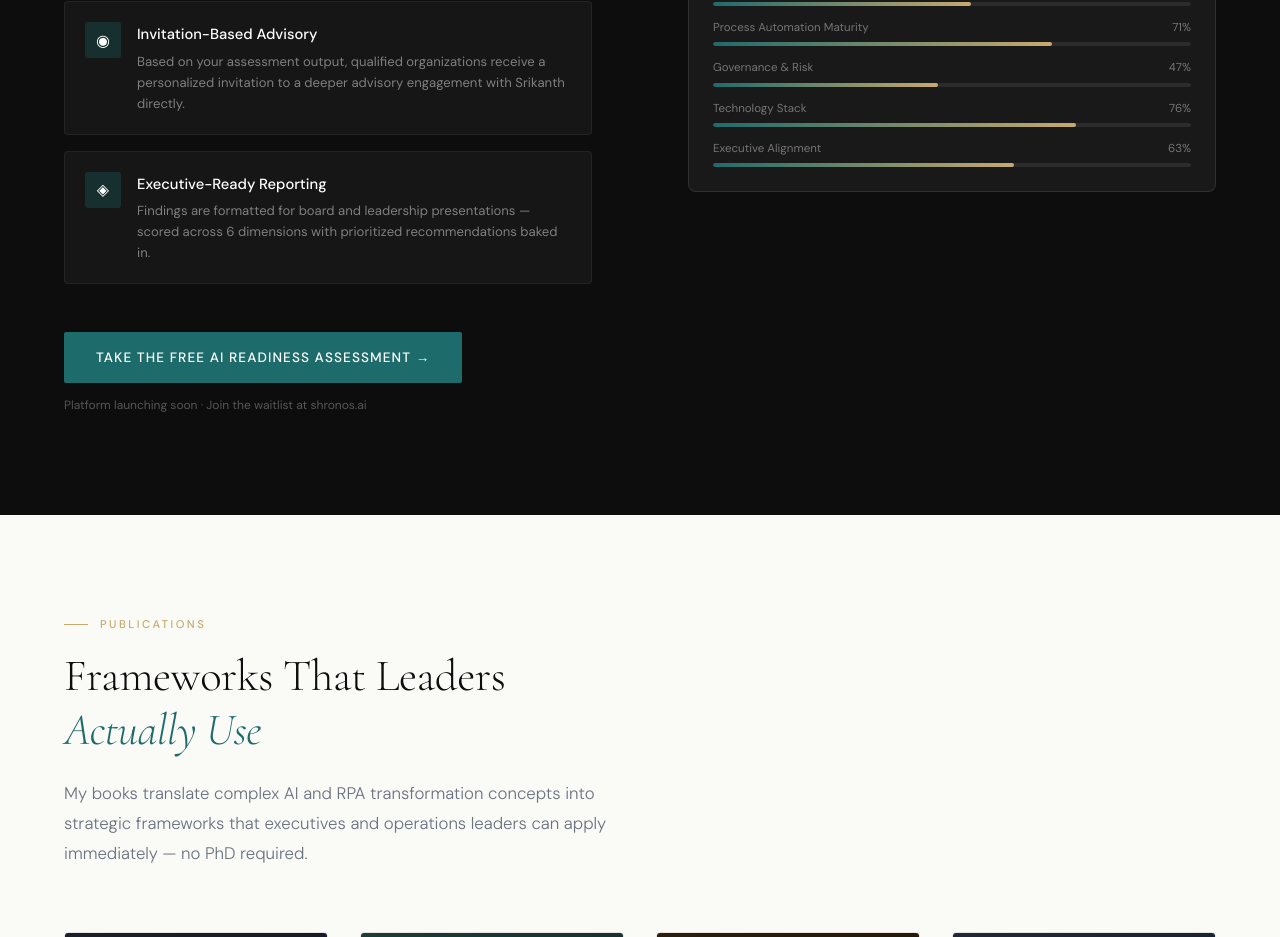
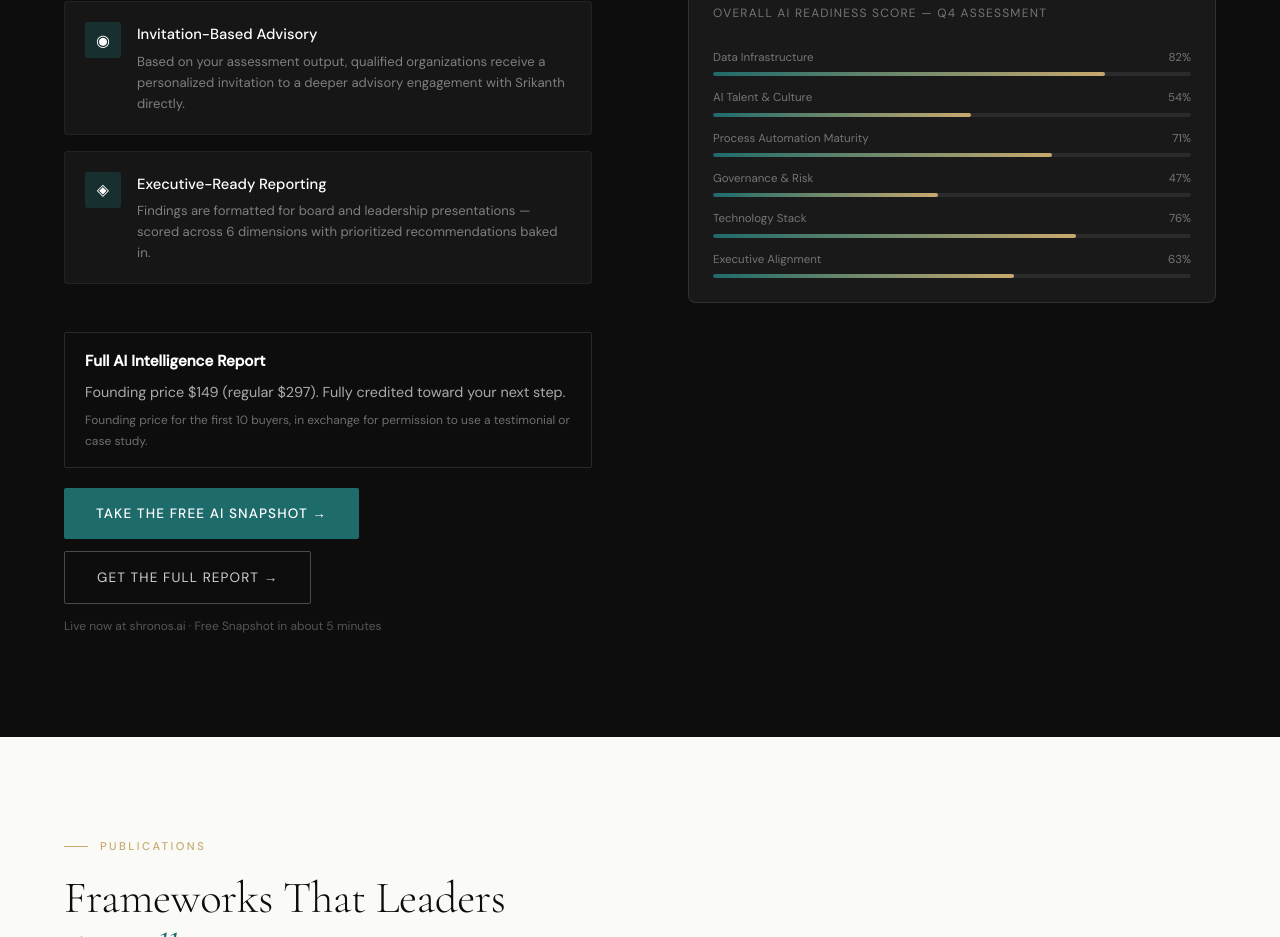
Before and after one commit to STM75001/srikanthmerianda-com, a plain HTML site: page index.html in a window 1280 px wide. Shown: the part 5178-6115 px from the top of the page. Drawn offline with nearby package versions, Linux system fonts and the light colour scheme.

Commit message:
Shronos section: live Snapshot + report links, founding price $149 (regular $297)

```diff
--- a/index.html
+++ b/index.html
@@ -1379,8 +1379,16 @@
           </div>
         </div>
       </div>
-      <a href="https://shronos.ai" target="_blank" class="btn-teal">Take the Free AI Readiness Assessment →</a>
-      <p style="font-size:0.75rem;color:rgba(255,255,255,0.3);margin-top:0.75rem;">Platform launching soon · Join the waitlist at shronos.ai</p>
+      <div style="margin-top:0.5rem;padding:1rem 1.25rem;border:1px solid rgba(255,255,255,0.12);border-radius:2px;">
+        <p style="margin:0 0 0.35rem;color:#fff;font-size:0.95rem;"><strong>Full AI Intelligence Report</strong></p>
+        <p style="margin:0;color:rgba(255,255,255,0.65);font-size:0.9rem;">Founding price $149 (regular $297). Fully credited toward your next step.</p>
+        <p style="margin:0.35rem 0 0;color:rgba(255,255,255,0.4);font-size:0.75rem;">Founding price for the first 10 buyers, in exchange for permission to use a testimonial or case study.</p>
+      </div>
+      <div style="display:flex;flex-wrap:wrap;gap:0.75rem;margin-top:1.25rem;">
+        <a href="https://www.shronos.ai/snapshot" target="_blank" rel="noopener" class="btn-teal">Take the Free AI Snapshot →</a>
+        <a href="https://www.shronos.ai/report" target="_blank" rel="noopener" class="btn-ghost">Get the Full Report →</a>
+      </div>
+      <p style="font-size:0.75rem;color:rgba(255,255,255,0.3);margin-top:0.75rem;">Live now at shronos.ai · Free Snapshot in about 5 minutes</p>
     </div>
     <div class="shronos-visual fade-up">
       <div class="platform-mockup">
```
